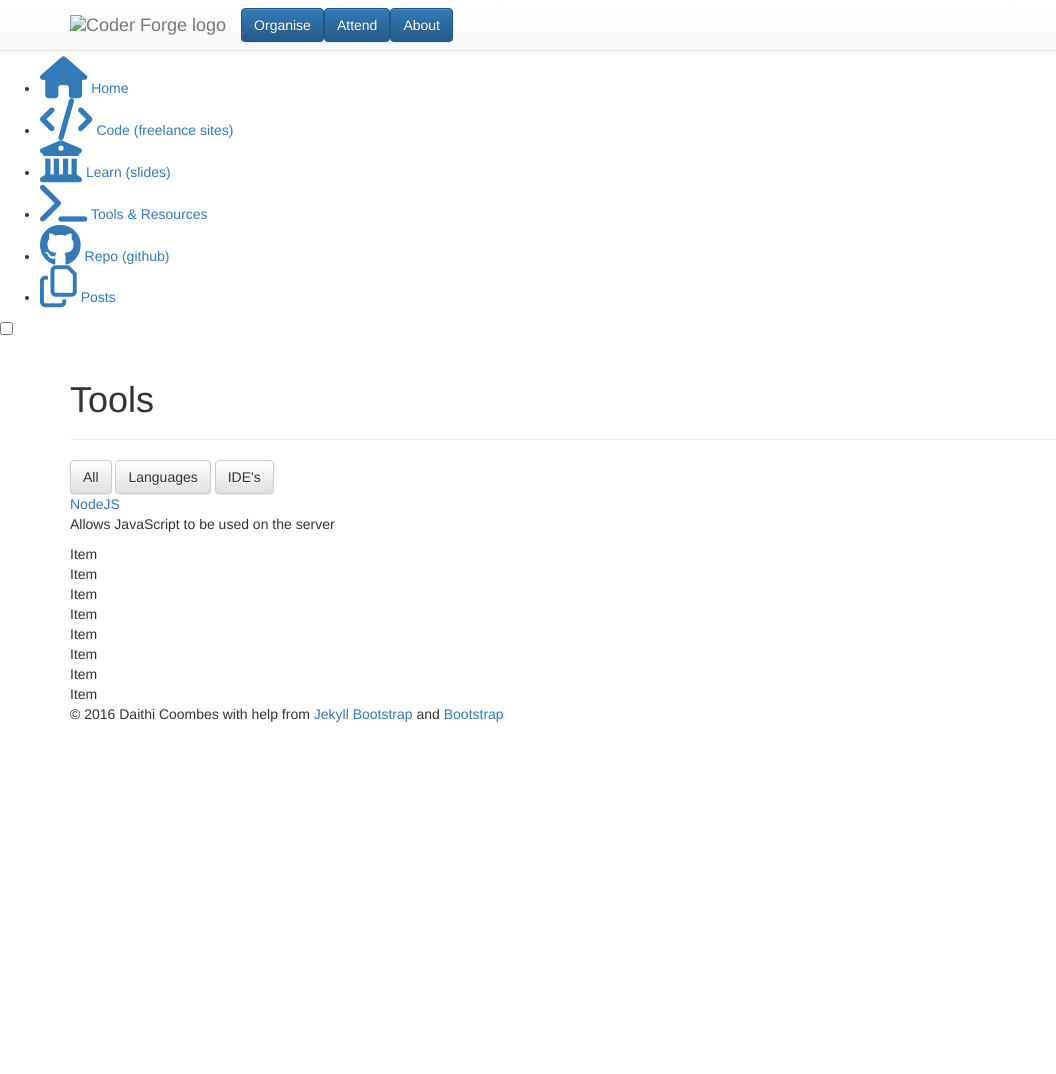
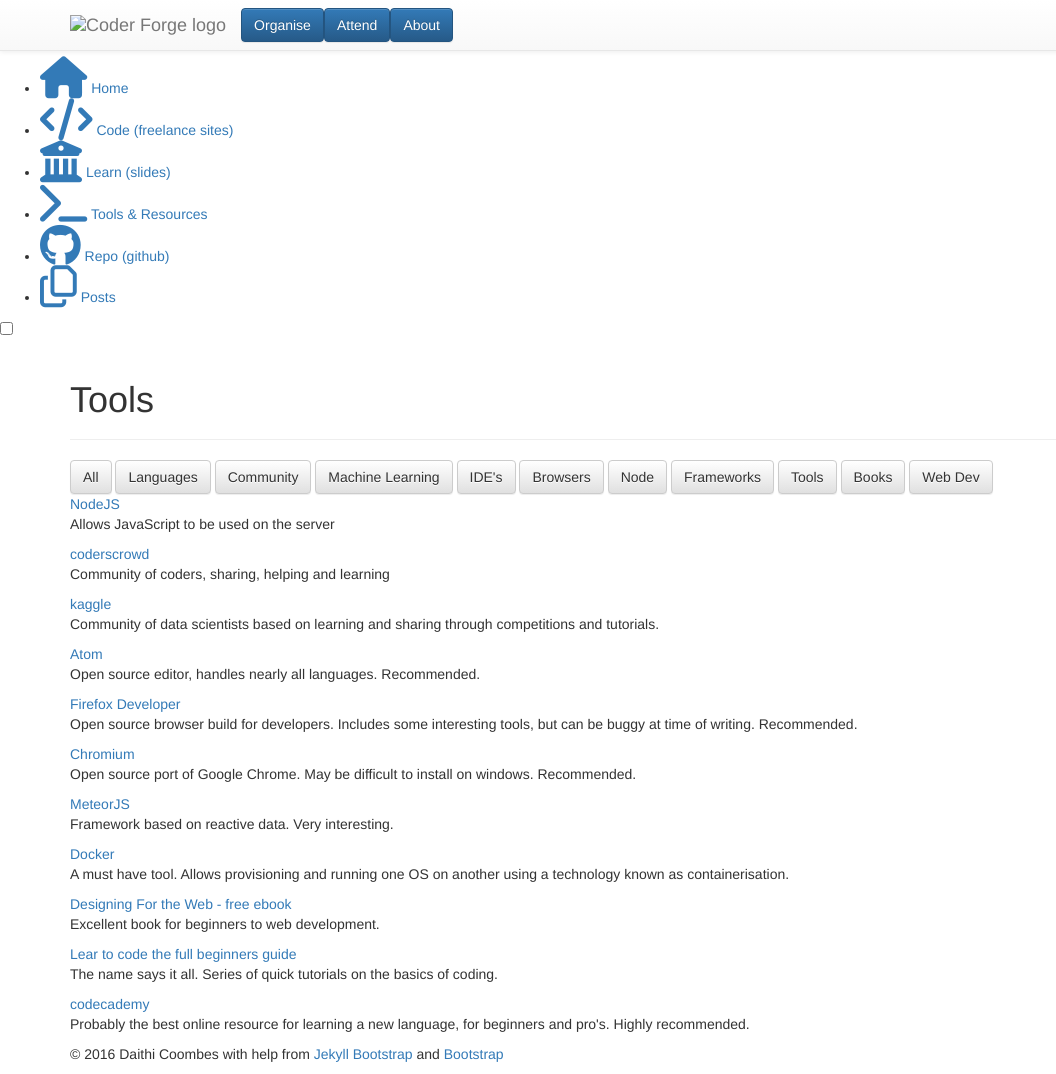
Before and after one commit to daithi-coombes/coder-forge, a Jekyll site: the page built from tools.html, in a window 1280 px wide and 1074 px high. Shown: the whole window, without its empty margins (0-1056 px from the left). Built offline with Jekyll 4.4.1, drawn with Linux system fonts in a browser that asks for light colours; nearby versions of some CDN libraries; library files that are not in the unit come from our copies; comment, search, counter and statistics services are not loaded.

Commit message:
add resources & tools

```diff
--- a/assets/themes/coder-forge/js/tools.js
+++ b/assets/themes/coder-forge/js/tools.js
@@ -1,3 +1,3 @@
-$(document).ready(function(){
+$(window).ready(function(){
   $('#cards').mixItUp()
 })
--- a/tools.html
+++ b/tools.html
@@ -11,19 +11,80 @@
 
 <a href="#" class="btn btn-default filter" data-filter="all">All</a>
 <a href="#" class="btn btn-default filter" data-filter=".languages">Languages</a>
+<a href="#" class="btn btn-default filter" data-filter=".ides">Community</a>
+<a href="#" class="btn btn-default filter" data-filter=".ml">Machine Learning</a>
 <a href="#" class="btn btn-default filter" data-filter=".ides">IDE's</a>
+<a href="#" class="btn btn-default filter" data-filter=".browser">Browsers</a>
+<a href="#" class="btn btn-default filter" data-filter=".node">Node</a>
+<a href="#" class="btn btn-default filter" data-filter=".framework">Frameworks</a>
+<a href="#" class="btn btn-default filter" data-filter=".tool">Tools</a>
+<a href="#" class="btn btn-default filter" data-filter=".book">Books</a>
+<a href="#" class="btn btn-default filter" data-filter=".web">Web Dev</a>
 <br>
 <div class="cards" id="cards">
   <div class="mix languages javascript node">
     <a href="https://nodejs.org/en/" target="_new">NodeJS</a>
     <p>Allows JavaScript to be used on the server</p>
   </div>
-  <div class="mix sandboxs">Item</div>
-  <div class="mix">Item</div>
-  <div class="mix ides">Item</div>
-  <div class="mix sandboxs ides">Item</div>
-  <div class="mix sandboxs">Item</div>
-  <div class="mix ides">Item</div>
-  <div class="mix sandboxs ides">Item</div>
-  <div class="mix sandboxs">Item</div>
+  <div class="mix community">
+    <a href="http://coderscrowd.com/">coderscrowd</a>
+    <p>Community of coders, sharing, helping and learning</p>
+  </div>
+  <div class="mix community ml">
+    <a href="https://www.kaggle.com">kaggle</a>
+    <p>Community of data scientists based on learning and sharing through
+    competitions and tutorials.</p>
+  </div>
+  <div class="mix ides tool">
+    <a href="https://atom.io/">Atom</a>
+    <p>
+      Open source editor, handles nearly all languages. Recommended.
+    </p>
+  </div>
+  <div class="mix browser tool">
+    <a href="https://www.mozilla.org/en-GB/firefox/developer/">Firefox Developer</a>
+    <p>
+      Open source browser build for developers. Includes some interesting tools,
+      but can be buggy at time of writing. Recommended.
+    </p>
+  </div>
+  <div class="mix browser tool">
+    <a href="https://www.chromium.org/Home">Chromium</a>
+    <p>
+      Open source port of Google Chrome. May be difficult to install on
+      windows. Recommended.
+    </p>
+  </div>
+  <div class="mix framework node">
+    <a href="https://www.meteor.com">MeteorJS</a>
+    <p>
+      Framework based on reactive data. Very interesting.
+    </p>
+  </div>
+  <div class="mix tool">
+    <a href="https://www.docker.com">Docker</a>
+    <p>
+      A must have tool. Allows provisioning and running one OS on another using
+      a technology known as containerisation.
+    </p>
+  </div>
+  <div class="mix book web">
+    <a href="http://www.designingfortheweb.co.uk/">Designing For the Web - free ebook</a>
+    <p>
+      Excellent book for beginners to web development.
+    </p>
+  </div>
+  <div class="mix book">
+    <a href="http://lifehacker.com/5744113/learn-to-code-the-full-beginners-guide">Lear to code the full beginners guide</a>
+    <p>
+      The name says it all. Series of quick tutorials on the basics of coding.
+    </p>
+  </div>
+  <div class="mix community">
+    <a href="http://www.codecademy.com/learn">codecademy</a>
+    <p>
+      Probably the best online resource for learning a new language, for
+      beginners and pro's. Highly recommended.
+    </p>
+  </div>
 </div>
```
Also changed, not shown: assets/themes/coder-forge/css/tools.css (+3 -4 lines).
